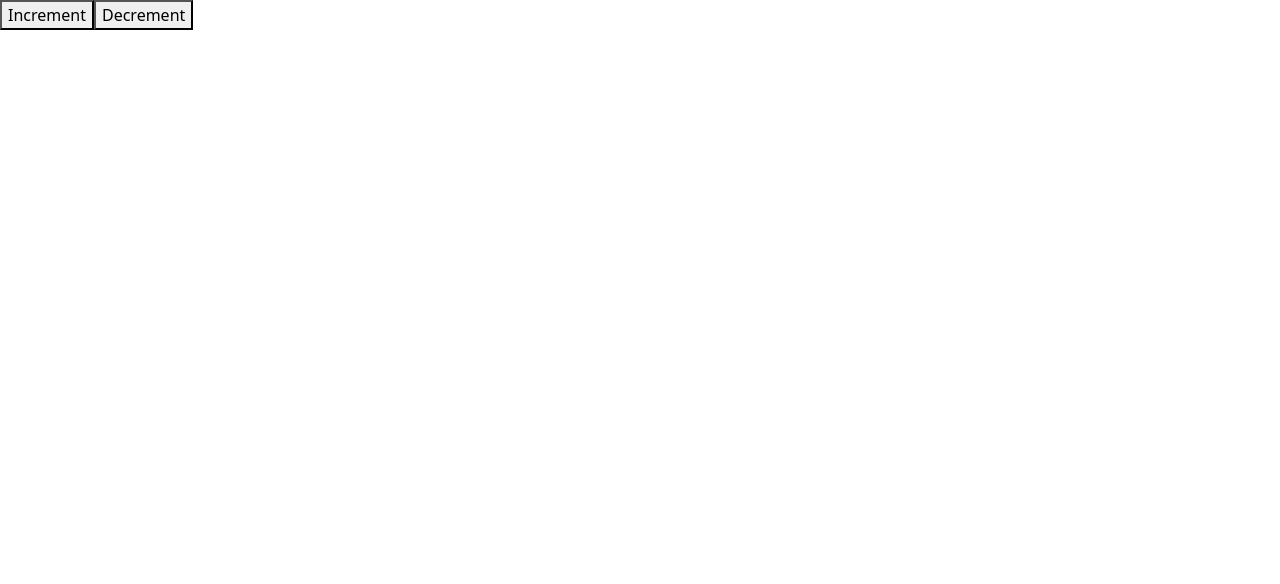
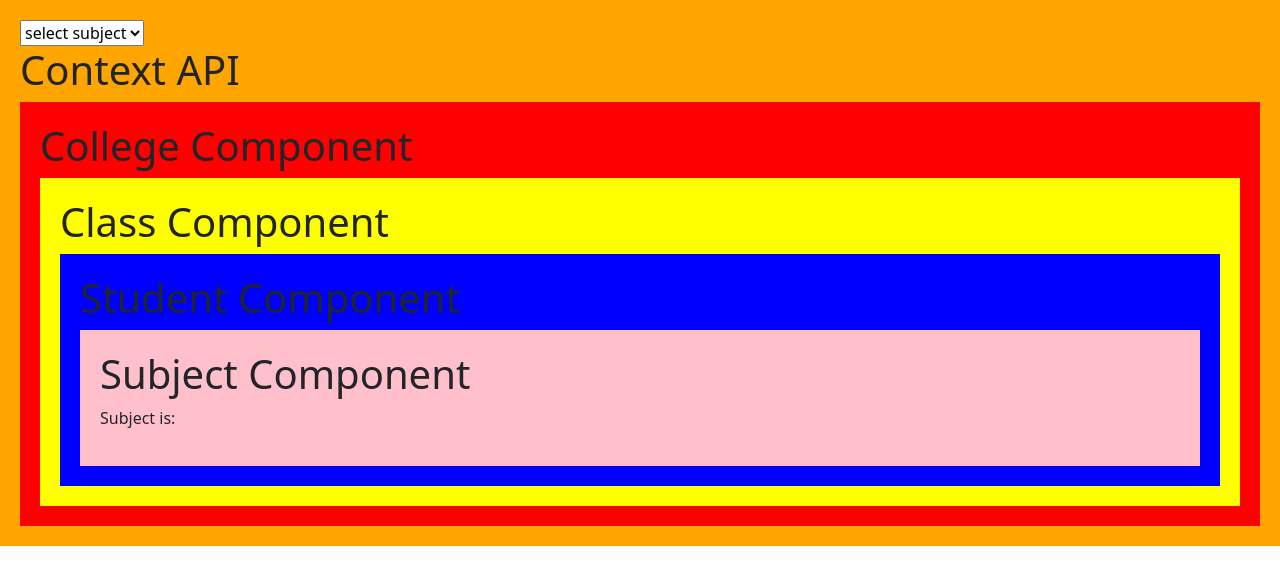
Before and after one commit to sakshi16-b/React19-tut, a React (Vite) app in the folder react19/: page / in a window 1280 px wide. Shown: the top 584 px of the page. Built offline with nearby package versions, Linux system fonts and the light colour scheme.

Commit message:
context-api-done

```diff
--- a/react19/src/App.jsx
+++ b/react19/src/App.jsx
@@ -1,8 +1,29 @@
-import Counter from "./Counter";
+ import { useState } from "react";
+import College from "./College";
+import { SubjectContext } from "./context";
 
-function App(){
-  return(
-    <Counter/>
-  )
+
+
+  function App(){
+    const [subject,setSubject]=useState('')
+
+    return(
+
+      <div style={{backgroundColor:"orange" ,padding:"20px"}}>
+       <SubjectContext.Provider value={subject}>
+      <select onChange={(e)=>setSubject(e.target.value)}>
+        <option value="">select subject</option>
+        <option value="english">English</option>
+        <option value="hindi">Hindi</option>
+        <option value="maths">Maths</option>
+        <option value="science">Science</option>
+       </select>
+       <h1>Context API</h1>
+       <College/>
+             </SubjectContext.Provider>
+
+      </div>
+
+    )
   }
-export default App;
+  export default App;
--- /dev/null
+++ b/react19/src/ClassComp.jsx
@@ -0,0 +1,12 @@
+import Student from "./Student";
+
+function ClassComp(){
+    return(
+        <div style={{backgroundColor:"yellow", padding:"20px"}}>
+        <h1>Class Component</h1>
+        <Student/>
+
+        </div>
+    )
+}
+export default ClassComp;
--- /dev/null
+++ b/react19/src/College.jsx
@@ -0,0 +1,13 @@
+import ClassComp from "./ClassComp";
+
+function College(){
+    return(
+        <>
+        <div style={{backgroundColor:'red',padding:"20px"}}>
+        <h1>College Component</h1>
+        <ClassComp/>
+        </div>
+        </>
+    )
+}
+export default College;
--- /dev/null
+++ b/react19/src/Context.jsx
@@ -0,0 +1,3 @@
+import { createContext } from "react";
+
+export const SubjectContext=createContext("English")
--- a/react19/src/Counter.jsx
+++ /dev/null
@@ -1,29 +0,0 @@
-import { useReducer } from "react";
-
-const initialState=0
-const reducer=( state,action)=>{
-    switch(action){
-        case "Increment":{
-            return state+1
-        }
-        case "Decrement":{
-            return state-1
-        }
-        default:{
-            return state;
-        }
-
-    }
-
-}
-
-function Counter(){
-    const [count,dispatch]=useReducer(reducer,initialState)
-    return(
-        <>
-        <button onClick={()=>dispatch("Increment")}>Increment</button>
-        <button onClick={()=>dispatch("Decrement")}>Decrement</button>
-        </>
-    )
-}
-export default Counter;
--- a/react19/src/DisplayUser.jsx
+++ /dev/null
@@ -1,4 +0,0 @@
-function DisplayUser({user}) {
-  return <h4>Display User:{user}</h4>;
-}
-export default DisplayUser;
--- /dev/null
+++ b/react19/src/Student.jsx
@@ -0,0 +1,12 @@
+import Subject from "./Subject";
+
+function Student(){
+    return(
+        <div style={{backgroundColor:"blue", padding:"20px"}}>
+        <h1>Student Component</h1>
+        <Subject/>
+
+        </div>
+    )
+}
+export default Student;
--- /dev/null
+++ b/react19/src/Subject.jsx
@@ -0,0 +1,15 @@
+import { useContext } from "react"
+import { SubjectContext } from "./context";
+
+function Subject(){
+ const subject=useContext(SubjectContext);
+ console.log(subject);
+    return(
+
+        <div style={{backgroundColor:"pink",padding:"20px"}} >
+        <h1>Subject Component</h1>
+        <p>Subject is: {subject}</p>
+        </div>
+    )
+}
+export default Subject;
```
Also changed, not shown: react19/src/User.jsx (added, +11 -0 lines).
